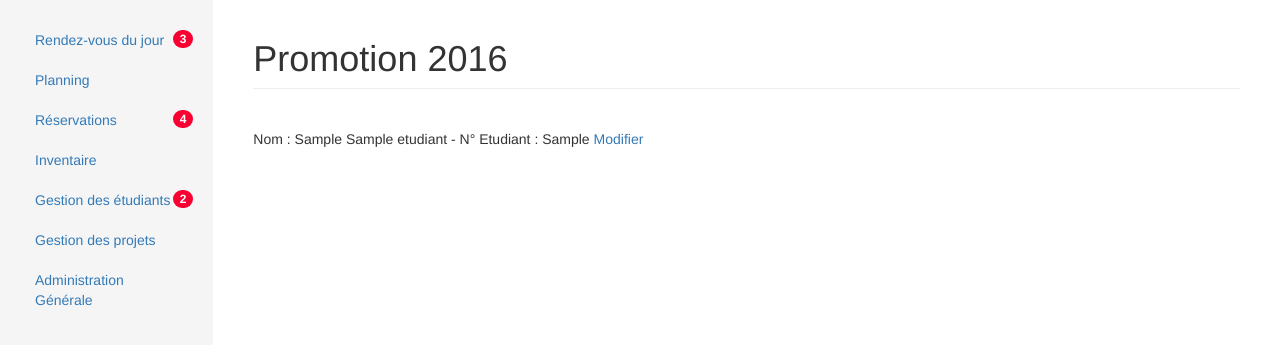
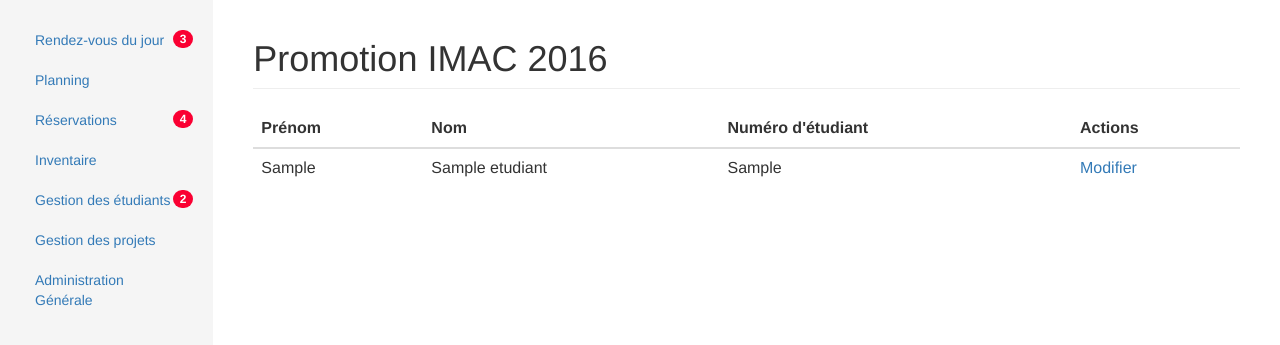
Before and after one commit to AngelZatch/Materimac, a PHP site: page /liste_etudiants.php in a window 1280 px wide. Shown: the part 51-396 px from the top of the page. Run offline with PHP 8.4, Linux system fonts and the light colour scheme; tables that the repository leaves empty or names only in its code hold one stand-in row (values such as "Sample post").

Commit message:
Tableau de liste étudiante
J'ai remplacé le contenu de la fonction afficherEtudiants() pour qu'elle
crée une structure Bootstrap et pas une liste horrible comme avant.

```diff
--- a/functions/etudiants.php
+++ b/functions/etudiants.php
@@ -10,12 +10,19 @@ function afficherEtudiants() {
     $result = mysqli_query($conn, $sql);
 
     if (mysqli_num_rows($result) > 0) {
+        echo "<tbody>";
         // output data of each row
         while($row = mysqli_fetch_assoc($result)) {
             echo "<form action='edit_etudiant.php' method='post'>
-            <br>Nom : " . $row["prenom"]. " " . $row["nom"]. " - N° Etudiant : " . $row["numero_etudiant"]. " <a href='edit_etudiant.php?nom=".$row["identifiant"]."'>Modifier</a><br>
-            </form>";
+                    <tr>
+                        <td>" . $row["prenom"]. "</td>
+                        <td>" . $row["nom"]. "</td>
+                        <td>" . $row["numero_etudiant"]. "</td>
+                        <td><a href='edit_etudiant.php?nom=".$row["identifiant"]."'>Modifier</a></td>
+                    </tr>
+                </form>";
         }
+        echo "</tbody>";
     } else {
         echo "Aucun résultat";
     }
--- a/liste_etudiants.php
+++ b/liste_etudiants.php
@@ -16,8 +16,20 @@ include 'functions/etudiants.php';
         <div class="row">
             <?php include 'side-menu.php'; ?>
            <div class="col-sm-9 col-sm-offset-3 col-md-10 col-md-offset-2 main">
-               <h1 class="page-header">Promotion 2016</h1>
-                   <?php afficherEtudiants() ?>
+               <h1 class="page-header">Promotion IMAC 2016</h1>
+               <div class="table-responsive">
+                   <table class="table table-stripped">
+                       <thead>
+                           <tr>
+                               <th>Prénom</th>
+                               <th>Nom</th>
+                               <th>Numéro d'étudiant</th>
+                               <th>Actions</th>
+                           </tr>
+                       </thead>
+                           <?php afficherEtudiants() ?>
+                   </table>
+               </div>
            </div>
         </div>
     </div>
```
